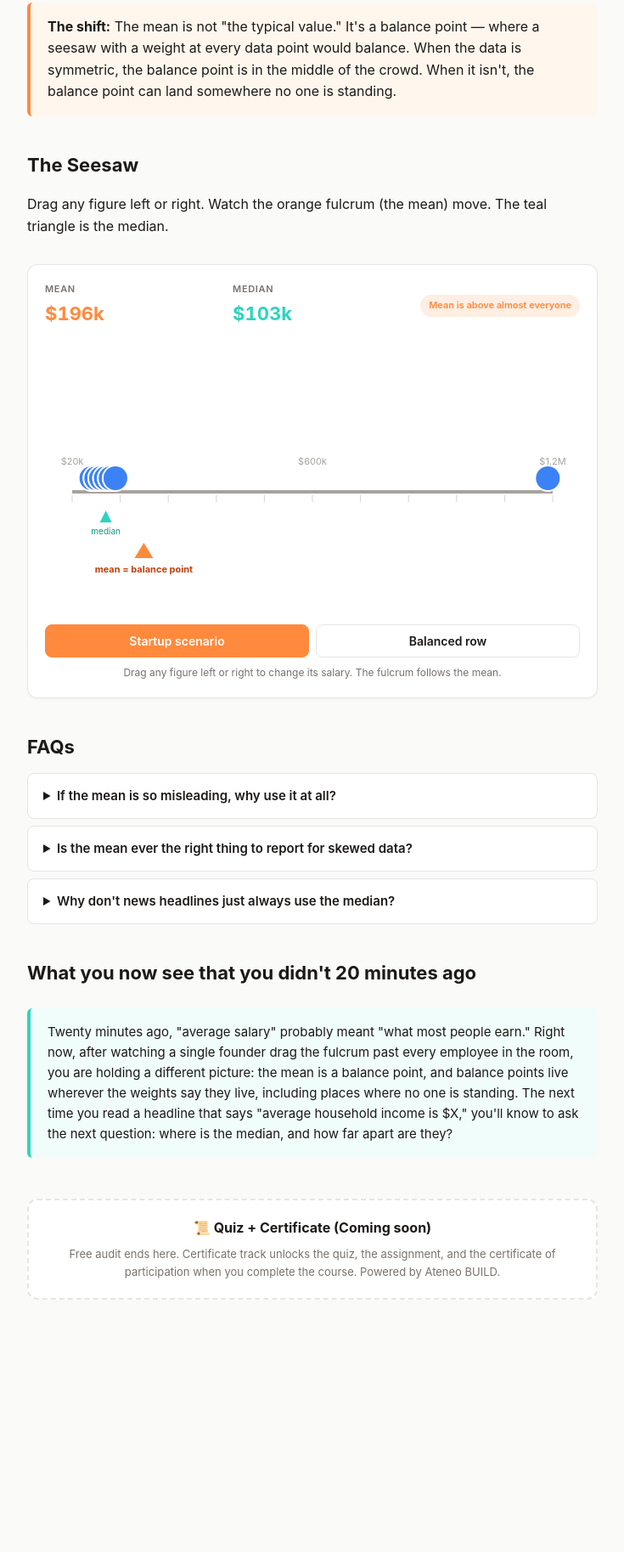
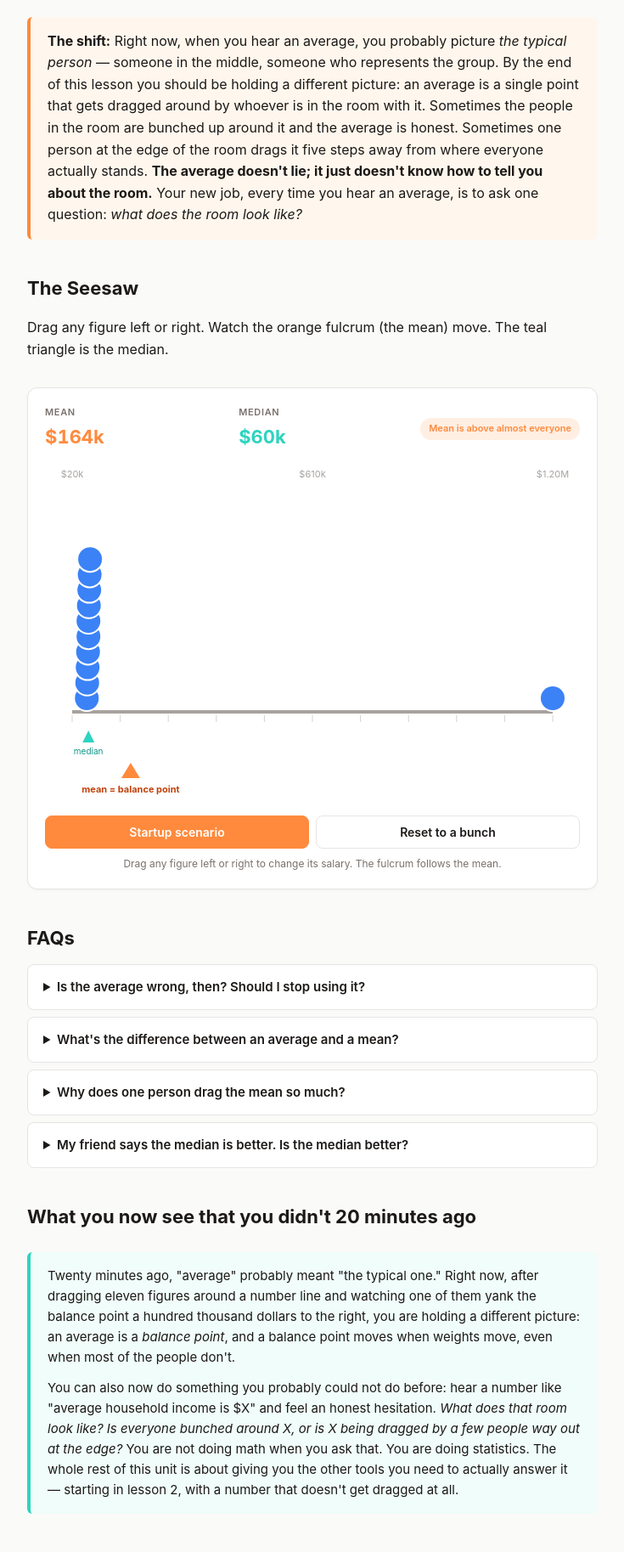
Before and after one commit to jilagan/statmate-web, a plain HTML site: page index.html in a window 1280 px wide. Shown: the part 469-2296 px from the top of the page at 85% size, without its empty margins (272-1007 px from the left). Before the commit the page ends 2079 px from the top, so only its background shows below. Drawn offline with Linux system fonts and the light colour scheme.

Commit message:
Apply 2026-11-18 audit corrections to Lesson 1 and Seesaw
Salary list matches the lesson (ten staff $56k-$64k plus $1.2M founder), figure positions clamp to 0-1, reset button reads Reset to a bunch, coincident figures stack, lesson text corrected.

Co-Authored-By: Claude Fable 5.2 <noreply@anthropic.com>
Claude-Session: https://claude.ai/code/session_01RXCJVDeU6vWJF1VHiu5o1G

```diff
--- a/index.html
+++ b/index.html
@@ -110,7 +110,7 @@
   }
   #seesaw {
     width: 100%;
-    height: 320px;
+    height: 400px;
     display: block;
     touch-action: none;
     cursor: grab;
@@ -170,6 +170,8 @@
     font-size: 15px;
     margin-top: 24px;
   }
+  .progress-beat p { margin: 0 0 12px; }
+  .progress-beat p:last-child { margin-bottom: 0; }
   .lms-stub {
     margin-top: 48px;
     padding: 20px;
@@ -197,14 +199,16 @@
     <h1>The number that hides the room</h1>
   </header>
 
-  <p class="hook">A startup has eleven employees. Ten of them — engineers, designers, support — earn between $35,000 and $95,000 a year. The eleventh is the founder, who pays himself $1.2 million.</p>
+  <p class="hook">Eleven people work at a small startup. Ten of them make about $60,000 a year. The eleventh is the founder, who pays herself $1.2 million.</p>
 
-  <p class="hook">A reporter asks: "What's the average salary at this company?" Someone in HR types it into a spreadsheet, hits AVERAGE, and reads back the answer: <strong>$163,636</strong>.</p>
+  <p class="hook">The HR page says: <em>Average salary at this company: $163,636.</em></p>
 
-  <p class="hook">That number is correct. It is also a lie. Not because the math is wrong — it isn't. The lie is in what the number invites you to picture. You hear "average salary $163,636" and you imagine a room full of people earning around that. There is no such room. There are ten people earning much less, and one person earning vastly more, and the average is sitting in a place where literally no one is standing.</p>
+  <p class="hook">That number is not wrong. Nobody lied. The arithmetic is correct. And yet if you took that number to any of the ten employees and said "this is what your company pays people," they would laugh at you. The number describes a room that does not exist. There is no one in the building making $163,636. The closest anyone comes is about $100,000 below it.</p>
+
+  <p class="hook">This is the kind of number you've been reading your whole life without anyone warning you about it.</p>
 
   <div class="shift-callout">
-    <strong>The shift:</strong> The mean is not "the typical value." It's a balance point — where a seesaw with a weight at every data point would balance. When the data is symmetric, the balance point is in the middle of the crowd. When it isn't, the balance point can land somewhere no one is standing.
+    <strong>The shift:</strong> Right now, when you hear an average, you probably picture <em>the typical person</em> — someone in the middle, someone who represents the group. By the end of this lesson you should be holding a different picture: an average is a single point that gets dragged around by whoever is in the room with it. Sometimes the people in the room are bunched up around it and the average is honest. Sometimes one person at the edge of the room drags it five steps away from where everyone actually stands. <strong>The average doesn't lie; it just doesn't know how to tell you about the room.</strong> Your new job, every time you hear an average, is to ask one question: <em>what does the room look like?</em>
   </div>
 
   <h2>The Seesaw</h2>
@@ -214,7 +218,7 @@
     <div class="sim-header">
       <div class="stat">
         <span class="stat-label">Mean</span>
-        <span class="stat-value stat-mean" id="mean-value">$163k</span>
+        <span class="stat-value stat-mean" id="mean-value">$164k</span>
       </div>
       <div class="stat">
         <span class="stat-label">Median</span>
@@ -227,7 +231,7 @@
 
     <div class="controls">
       <button class="btn btn-primary" id="btn-startup">Startup scenario</button>
-      <button class="btn" id="btn-balanced">Balanced row</button>
+      <button class="btn" id="btn-bunch">Reset to a bunch</button>
     </div>
     <div class="helper">Drag any figure left or right to change its salary. The fulcrum follows the mean.</div>
   </div>
@@ -235,23 +239,29 @@
   <h2>FAQs</h2>
 
   <details class="faq">
-    <summary>If the mean is so misleading, why use it at all?</summary>
-    <p>Because for symmetric data — heights, test scores, blood pressure — the mean and the median agree, and the mean has nicer mathematical properties (it's what the rest of statistics is built on). The mean is misleading specifically when the data is skewed or has outliers. The fix is not to abandon the mean; it's to know when it's lying to you and report a median alongside it.</p>
+    <summary>Is the average wrong, then? Should I stop using it?</summary>
+    <p>No. The average is a real number with a real meaning — it's the balance point of the data. The problem isn't the average; it's the assumption people layer on top of it that "average means typical." Use averages, but ask what shape they came from. By the end of this unit you'll have two or three more numbers in your toolkit (the median, the spread) that fill in what the average leaves out.</p>
   </details>
 
   <details class="faq">
-    <summary>Is the mean ever the right thing to report for skewed data?</summary>
-    <p>Yes — when you actually care about the total. If you want to know how much money a company spends on salaries in a year, the mean times the headcount gives you the right number. If you want to know what a typical employee earns, the median is honest and the mean is not. The choice depends on the question, not the data.</p>
+    <summary>What's the difference between an average and a mean?</summary>
+    <p>They're the same thing. "Average" is the everyday word; "mean" is the textbook word. There are technically other kinds of averages (the median is sometimes called an average, and so is the mode), but when somebody says "the average" without specifying, they almost always mean the mean — the seesaw balance point.</p>
   </details>
 
   <details class="faq">
-    <summary>Why don't news headlines just always use the median?</summary>
-    <p>Because "average" is a more familiar word and "median" feels technical. Most readers don't know the difference. This is why income statistics from serious sources (the Census, the Fed) almost always report median household income — they know which number is honest about what real households look like.</p>
+    <summary>Why does one person drag the mean so much?</summary>
+    <p>Because the mean weighs <em>distance</em>, not <em>count</em>. The founder isn't just one person away from the bunch — she's more than a thousand $1,000 steps away from it. To balance her, the balance point has to slide far enough right that the ten employees' distances on the left add up to her one distance on the right. That happens at $163,636, roughly $100,000 from each employee. We'll come back to this in lesson 3 when we talk about <em>spread</em> — the formal version of "how far from the bunch are people, on average?"</p>
+  </details>
+
+  <details class="faq">
+    <summary>My friend says the median is better. Is the median better?</summary>
+    <p>Sometimes much better, sometimes the same, sometimes worse. Lesson 2 is entirely about when each one tells the truth. The short answer: the median ignores how far the founder is — she's just "one person to the right" — so it doesn't get dragged. That's a feature in some situations and a bug in others.</p>
   </details>
 
   <h2>What you now see that you didn't 20 minutes ago</h2>
   <div class="progress-beat">
-    Twenty minutes ago, "average salary" probably meant "what most people earn." Right now, after watching a single founder drag the fulcrum past every employee in the room, you are holding a different picture: the mean is a balance point, and balance points live wherever the weights say they live, including places where no one is standing. The next time you read a headline that says "average household income is $X," you'll know to ask the next question: where is the median, and how far apart are they?
+    <p>Twenty minutes ago, "average" probably meant "the typical one." Right now, after dragging eleven figures around a number line and watching one of them yank the balance point a hundred thousand dollars to the right, you are holding a different picture: an average is a <em>balance point</em>, and a balance point moves when weights move, even when most of the people don't.</p>
+    <p>You can also now do something you probably could not do before: hear a number like "average household income is $X" and feel an honest hesitation. <em>What does that room look like? Is everyone bunched around X, or is X being dragged by a few people way out at the edge?</em> You are not doing math when you ask that. You are doing statistics. The whole rest of this unit is about giving you the other tools you need to actually answer it — starting in lesson 2, with a number that doesn't get dragged at all.</p>
   </div>
 
   <div class="lms-stub">
@@ -275,8 +285,17 @@ const badgeEl = document.getElementById('badge');
 const SALARY_MIN = 20_000;
 const SALARY_MAX = 1_200_000;
 
-const STARTUP_SCENARIO = [0.04, 0.05, 0.05, 0.06, 0.06, 0.07, 0.07, 0.08, 0.08, 0.09, 0.99];
-const BALANCED_SCENARIO = Array.from({length: 11}, (_, i) => 0.10 + i * 0.08);
+function salaryToPosition(s) {
+  return (s - SALARY_MIN) / (SALARY_MAX - SALARY_MIN);
+}
+
+// Lesson 1 startup: ten employees at about $60k (sum $600k) and the founder at $1.2M.
+// Mean $163,636.36, median $60,000.
+const STARTUP_SALARIES = [56000, 57000, 58000, 59000, 60000, 60000, 61000, 62000, 63000, 64000, 1200000];
+const STARTUP_SCENARIO = STARTUP_SALARIES.map(salaryToPosition);
+// "Reset to a bunch": eleven salaries from $55k to $65k in $1k steps.
+const BUNCH_SALARIES = Array.from({length: 11}, (_, i) => 55000 + i * 1000);
+const BUNCH_SCENARIO = BUNCH_SALARIES.map(salaryToPosition);
 
 let figures = STARTUP_SCENARIO.map(p => ({ position: p }));
 let dragIdx = null;
@@ -310,6 +329,27 @@ function meanIsAboveMost(mean) {
   return figures.filter(f => f.position < mean).length >= figures.length - 2;
 }
 
+// Figures whose x positions are within one dot diameter of a column's first figure
+// are stacked into a vertical column, so a tight bunch stays visible and draggable.
+const STACK_STEP = 1.3; // vertical step between stacked figures, in dot radii
+function layoutFigures(leftPad, plankWidth, plankY, dotR) {
+  const order = figures.map((_, i) => i).sort((a, b) => figures[a].position - figures[b].position);
+  const out = new Array(figures.length);
+  let columnX = -Infinity;
+  let level = 0;
+  for (const i of order) {
+    const x = leftPad + figures[i].position * plankWidth;
+    if (x - columnX < dotR * 2) {
+      level += 1;
+    } else {
+      columnX = x;
+      level = 0;
+    }
+    out[i] = { x: x, y: plankY - dotR - 2 - level * dotR * STACK_STEP, level: level };
+  }
+  return out;
+}
+
 function draw() {
   const rect = canvas.getBoundingClientRect();
   const w = rect.width;
@@ -320,16 +360,16 @@ function draw() {
   const leftPad = 32;
   const rightPad = 32;
   const plankWidth = w - leftPad - rightPad;
-  const plankY = h * 0.55;
+  const plankY = h - 110;
   const dotR = 14;
 
-  // Axis labels
+  // Axis labels (at the top, clear of stacked figures)
   ctx.font = '11px -apple-system, system-ui, sans-serif';
   ctx.fillStyle = '#a8a29e';
   ctx.textAlign = 'center';
-  ctx.fillText('$20k', leftPad, plankY - 32);
-  ctx.fillText('$600k', leftPad + plankWidth / 2, plankY - 32);
-  ctx.fillText('$1.2M', leftPad + plankWidth, plankY - 32);
+  ctx.fillText(salaryLabel(0), leftPad, 14);
+  ctx.fillText(salaryLabel(0.5), leftPad + plankWidth / 2, 14);
+  ctx.fillText(salaryLabel(1), leftPad + plankWidth, 14);
 
   // Plank
   ctx.fillStyle = '#a8a29e';
@@ -372,10 +412,12 @@ function draw() {
   ctx.font = 'bold 11px -apple-system, system-ui, sans-serif';
   ctx.fillText('mean = balance point', meanX, plankY + 95);
 
-  // Figures (dots on top of plank)
-  for (let i = 0; i < figures.length; i++) {
-    const x = leftPad + figures[i].position * plankWidth;
-    const y = plankY - dotR - 2;
+  // Figures (dots on top of plank, stacked when they overlap; lower levels first)
+  const layout = layoutFigures(leftPad, plankWidth, plankY, dotR);
+  const drawOrder = figures.map((_, i) => i).sort((a, b) => layout[a].level - layout[b].level);
+  for (const i of drawOrder) {
+    const x = layout[i].x;
+    const y = layout[i].y;
     // Outer white ring
     ctx.beginPath();
     ctx.arc(x, y, dotR + 2, 0, Math.PI * 2);
@@ -402,14 +444,15 @@ function getFigureAt(clientX, clientY) {
   const h = rect.height;
   const leftPad = 32;
   const plankWidth = w - 32 - 32;
-  const plankY = h * 0.55;
+  const plankY = h - 110;
   const dotR = 14;
-  const dotY = plankY - dotR - 2;
 
-  for (let i = 0; i < figures.length; i++) {
-    const fx = leftPad + figures[i].position * plankWidth;
-    const dx = x - fx;
-    const dy = y - dotY;
+  // Same layout as draw(); check the topmost (last drawn) figures first.
+  const layout = layoutFigures(leftPad, plankWidth, plankY, dotR);
+  const hitOrder = figures.map((_, i) => i).sort((a, b) => layout[b].level - layout[a].level);
+  for (const i of hitOrder) {
+    const dx = x - layout[i].x;
+    const dy = y - layout[i].y;
     if (dx*dx + dy*dy <= (dotR + 6) * (dotR + 6)) {
       return i;
     }
@@ -423,7 +466,7 @@ function moveFigureFrom(clientX) {
   const leftPad = 32;
   const plankWidth = rect.width - 64;
   const newPos = (clientX - rect.left - leftPad) / plankWidth;
-  figures[dragIdx].position = Math.max(0.02, Math.min(0.98, newPos));
+  figures[dragIdx].position = Math.max(0, Math.min(1, newPos));
   draw();
 }
 
@@ -456,8 +499,8 @@ document.getElementById('btn-startup').addEventListener('click', () => {
   draw();
 });
 
-document.getElementById('btn-balanced').addEventListener('click', () => {
-  figures = BALANCED_SCENARIO.map(p => ({ position: p }));
+document.getElementById('btn-bunch').addEventListener('click', () => {
+  figures = BUNCH_SCENARIO.map(p => ({ position: p }));
   draw();
 });
 
```
